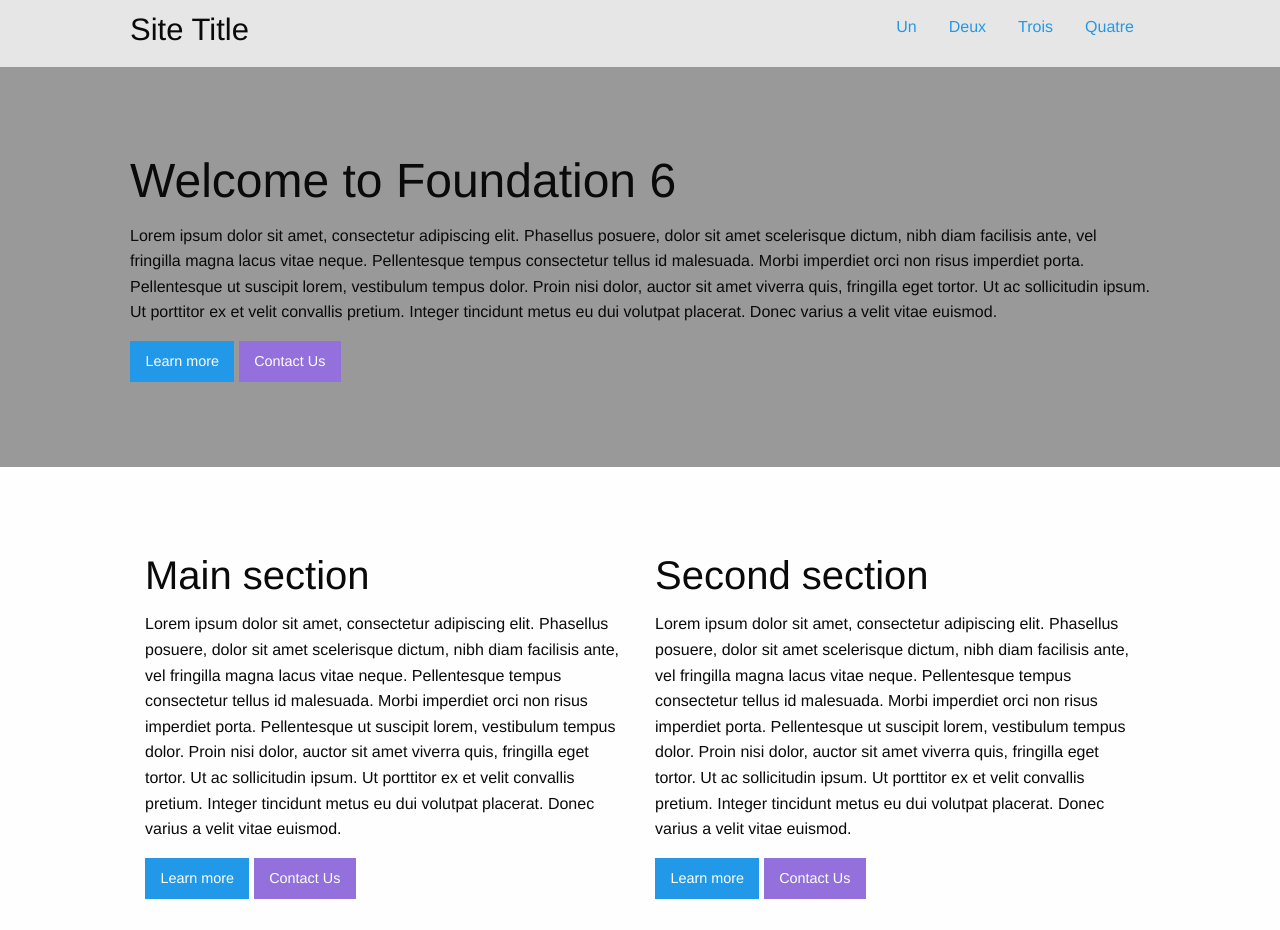
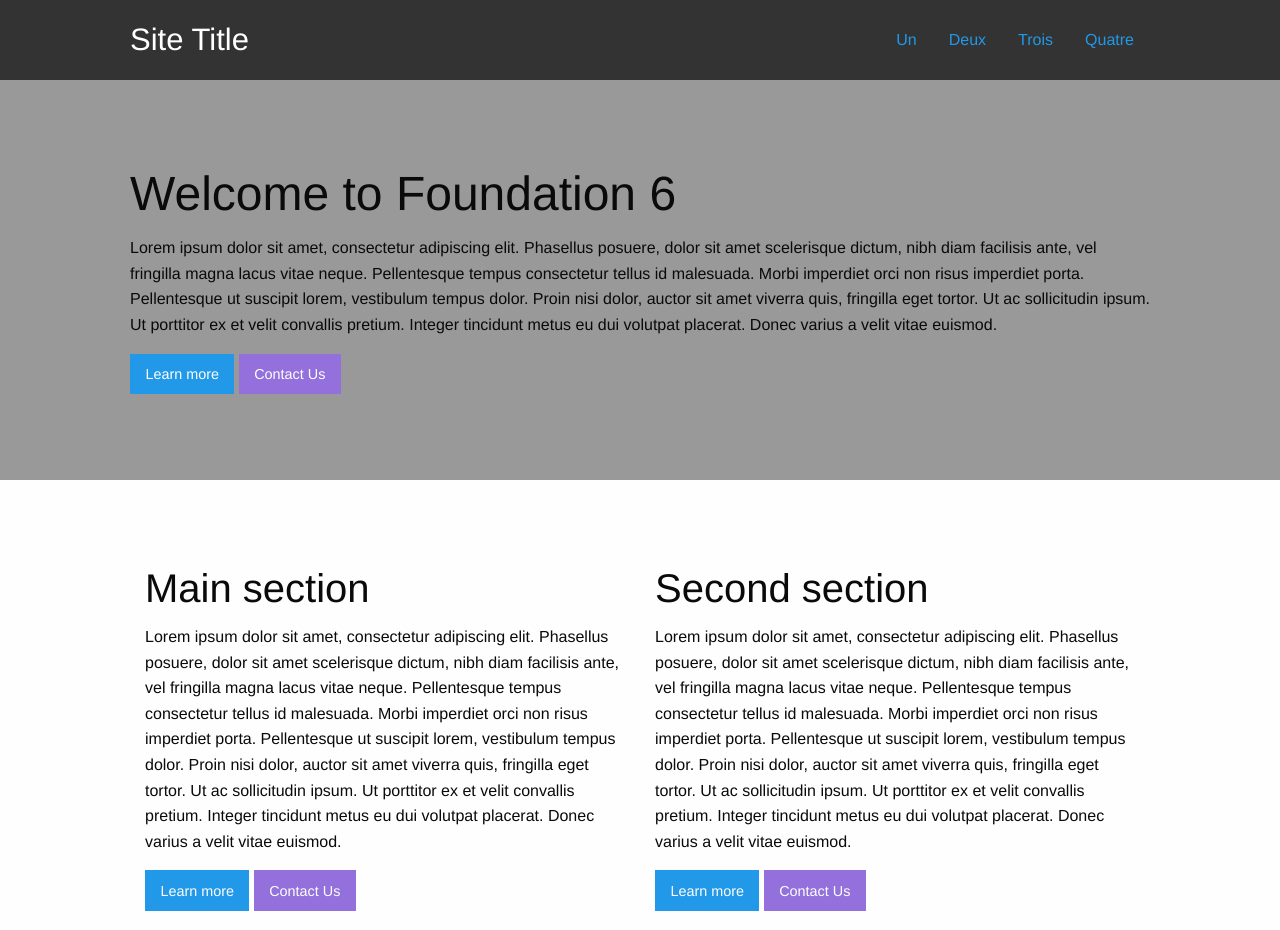
Before and after one commit to nottavi/adsandbox, a plain HTML site: page index.html in a window 1280 px wide. Shown: the top 930 px of the page. Drawn offline with Linux system fonts and the light colour scheme.

Commit message:
#8 : refining header nav

```diff
--- a/css/app.css
+++ b/css/app.css
@@ -14,8 +14,31 @@
 
 
 /****************************************************************
-* NAV                                                           *
+* NAV-MOBILE                                                           *
 /****************************************************************/
+
+/****************************************************************
+* NAV-DESKTOP                                                    *
+/****************************************************************/
+.nav-desktop {
+    height: 80px;
+    background-color: #333;
+    padding: 0;
+}
+
+.site-logo {
+    color: #fff;
+    line-height: 80px;
+}
+
+.nav-desktop .menu-desktop {
+    background-color: #333;
+    line-height: 80px;
+}
+
+.menu > li > a {
+    display: inline-block;
+}
 
 /****************************************************************
 * HERO                                                          *
--- a/index.html
+++ b/index.html
@@ -10,14 +10,16 @@
   </head>
   <body>
     <!-- https://www.youtube.com/watch?v=WlqTTBul7ik //-->
-    <!-- NAV -->
-    <nav class="top-bar">
+    <!-- Mobile NAV-->
+
+    <!-- DESktop NAV-->
+    <nav class="top-bar nav-desktop">
         <div class="wrap">
             <div class="top-bar-left">
-                <h3>Site Title</h3>
+                <h3 class="site-logo">Site Title</h3>
             </div>
             <div class="top-bar-right">
-                <ul class="menu">
+                <ul class="menu menu-desktop">
                     <li><a href="#">Un</a></li>
                     <li><a href="#">Deux</a></li>
                     <li><a href="#">Trois</a></li>
```
